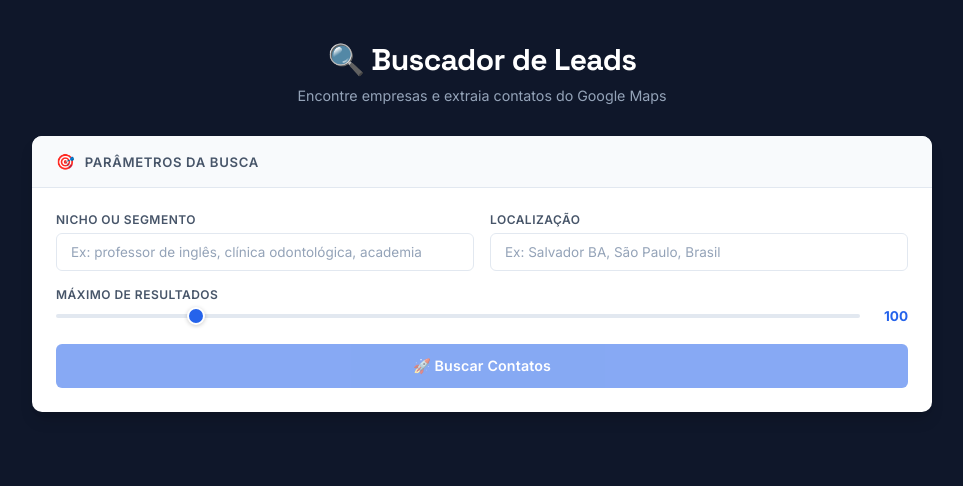
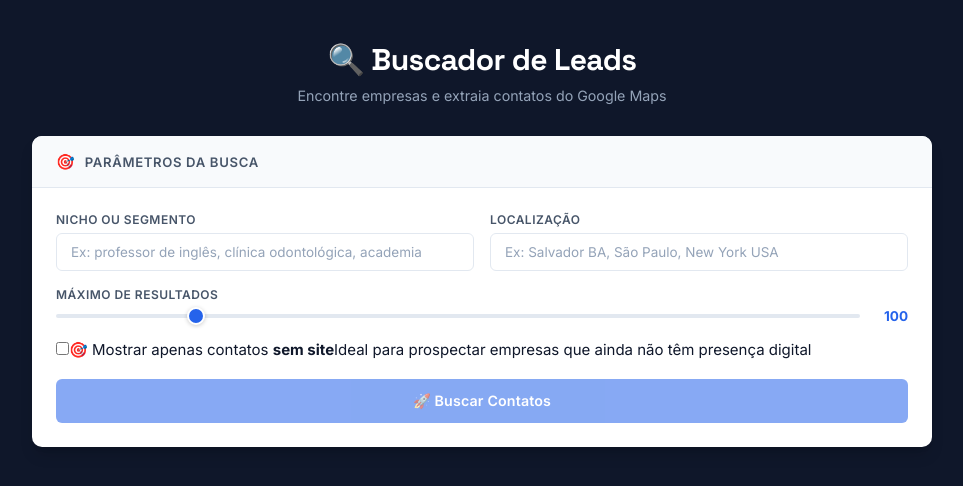
Before and after one commit to devteam0130-max/lead-scraper, a React (Vite) app in the folder lead-scraper/frontend/: page / in a window 1280 px wide. Shown: the top 486 px of the page, without its empty margins (158-1121 px from the left). Built offline with nearby package versions, Linux system fonts and the light colour scheme.

Commit message:
Update SearchForm.jsx

```diff
--- a/lead-scraper/frontend/src/components/SearchForm.jsx
+++ b/lead-scraper/frontend/src/components/SearchForm.jsx
@@ -4,6 +4,7 @@ export default function SearchForm({ onSearch, isSearching }) {
   const [nicho, setNicho] = useState("");
   const [localizacao, setLocalizacao] = useState("");
   const [maxResultados, setMaxResultados] = useState(100);
+  const [apenasSemssite, setApenasSemSite] = useState(false);
 
   function handleSubmit(e) {
     e.preventDefault();
@@ -12,6 +13,7 @@ export default function SearchForm({ onSearch, isSearching }) {
       nicho: nicho.trim(),
       localizacao: localizacao.trim(),
       max_resultados: maxResultados,
+      apenas_sem_site: apenasSemssite,
     });
   }
 
@@ -51,7 +53,7 @@ export default function SearchForm({ onSearch, isSearching }) {
                 id="localizacao"
                 type="text"
                 className="form-input"
-                placeholder="Ex: Salvador BA, São Paulo, Brasil"
+                placeholder="Ex: Salvador BA, São Paulo, New York USA"
                 value={localizacao}
                 onChange={(e) => setLocalizacao(e.target.value)}
                 disabled={isSearching}
@@ -80,6 +82,25 @@ export default function SearchForm({ onSearch, isSearching }) {
               </div>
             </div>
 
+            {/* Campo 4: Filtro apenas sem site */}
+            <div className="form-group full-width">
+              <label className="checkbox-label">
+                <input
+                  type="checkbox"
+                  className="checkbox-input"
+                  checked={apenasSemssite}
+                  onChange={(e) => setApenasSemSite(e.target.checked)}
+                  disabled={isSearching}
+                />
+                <span className="checkbox-text">
+                  🎯 Mostrar apenas contatos <strong>sem site</strong>
+                  <span className="checkbox-hint">
+                    Ideal para prospectar empresas que ainda não têm presença digital
+                  </span>
+                </span>
+              </label>
+            </div>
+
             {/* Botão */}
             <div className="form-group full-width">
               <button
```
